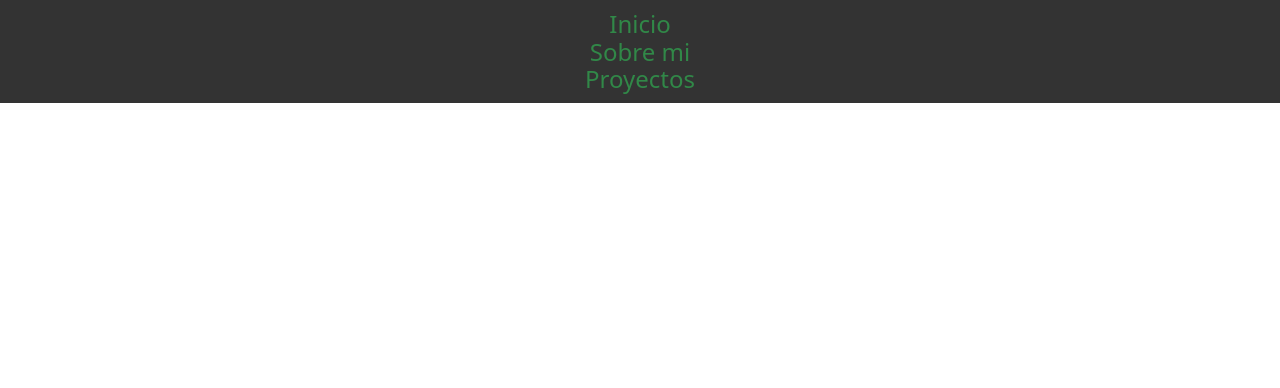
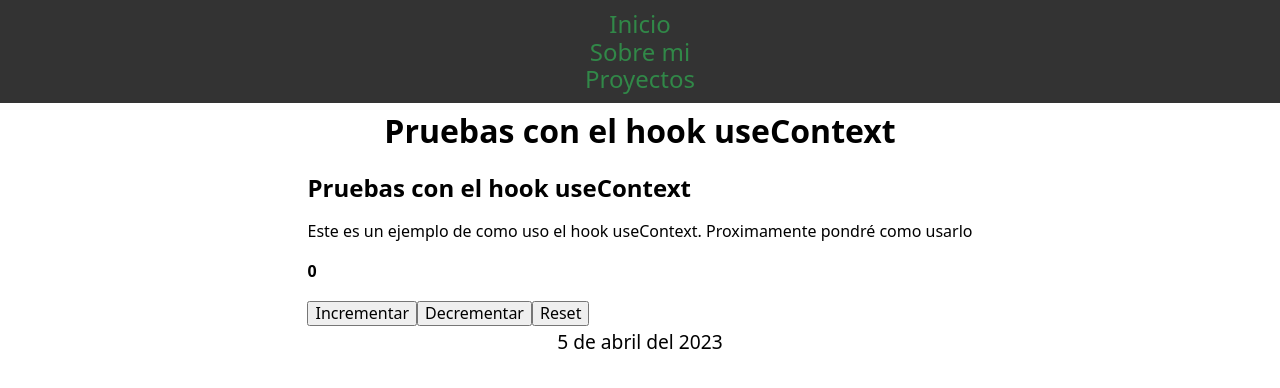
Before and after one commit to GersonGarciaKatowhu/blogs, a React (Vite) app: page /proyects/usecontext in a window 1280 px wide. Shown: the top 388 px of the page. Built offline with nearby package versions, Linux system fonts and the light colour scheme.

Commit message:
Se añadio un useContext simple

```diff
--- a/src/App.jsx
+++ b/src/App.jsx
@@ -1,34 +1,36 @@
 import "./App.css";
-import {
-  BrowserRouter,
-  Routes,
-  Route,
-  Link,
-} from "react-router-dom";
+import { BrowserRouter, Routes, Route, Link } from "react-router-dom";
 import Home from "./pages/Home";
 import About from "./pages/About";
-import Maderas from './pages/proyects/Maderas'
+import Maderas from "./pages/proyects/Maderas";
 import Proyects from "./pages/Proyects";
+import UseContext from "./pages/proyects/pruebas/UseContext";
+import StateCompo from "./hooks/useContext/StateCompo";
 
 const routes = [
   { path: "/", element: <Home /> },
   { path: "/about", element: <About /> },
   { path: "/proyects/maderas", element: <Maderas /> },
   { path: "/proyects", element: <Proyects /> },
-  // {path: '/tests', element: }
+  { path: "/proyects/usecontext", element: <UseContext /> },
 ];
-
 
 function App() {
   return (
     <div className="App">
+      <StateCompo>
         <BrowserRouter>
           <header>
             <nav>
-          <Link className='center nav-link' to="/">Inicio</Link>
-          <Link className="center nav-link" to="about">Sobre mi</Link>
-          <Link className="center nav-link" to="proyects">Proyectos</Link>
-            {/*<Link to='tests' className='center nav-link' >Tests</Link>*/}
+              <Link className="center nav-link" to="/">
+                Inicio
+              </Link>
+              <Link className="center nav-link" to="/about">
+                Sobre mi
+              </Link>
+              <Link className="center nav-link" to="/proyects">
+                Proyectos
+              </Link>
             </nav>
           </header>
           <Routes>
@@ -41,6 +43,7 @@ function App() {
             ))}
           </Routes>
         </BrowserRouter>
+      </StateCompo>
     </div>
   );
 }
--- a/src/component/Pages.jsx
+++ b/src/component/Pages.jsx
@@ -1,15 +1,18 @@
 import { Helmet } from "react-helmet"
+import Header from "./Header"
+
 function Pages({children, title, dataPublication }) {
   return (
-    <div>
-
+    <>
+    <main className="centerAll">
         <Helmet>
             <title>{title}</title>
         </Helmet>
         <h1 className="no-margin center">{title}</h1>
         {children}
         <p className="data-publication center">{dataPublication}</p>
-    </div>
+    </main>
+    </>
   )
 }
 
--- /dev/null
+++ b/src/hooks/useContext/StateCompo.jsx
@@ -0,0 +1,33 @@
+import { useState } from "react"
+import { counterContext } from "./counterConstext"
+
+import React from 'react'
+
+function StateCompo({ children }) {
+    const [counter, setCounter] = useState(0)
+
+    const increment = () => {
+        setCounter(counter + 1)
+    }
+    const decrement = () => {
+        setCounter(counter - 1)
+    }
+    const reset = () => {
+        setCounter(0)
+    }
+
+  return (
+    <counterContext.Provider
+        value={{
+            counter,
+            increment,
+            decrement,
+            reset
+        }}
+    >
+        { children }
+    </counterContext.Provider>
+  )
+}
+
+export default StateCompo
--- /dev/null
+++ b/src/hooks/useContext/counterConstext.js
@@ -0,0 +1,2 @@
+import { createContext } from "react";
+export const counterContext = createContext()
--- a/src/pages/About.jsx
+++ b/src/pages/About.jsx
@@ -4,7 +4,6 @@ import gato from "../assets/gato.jpg";
 function About() {
   return (
     <div>
-      <main className="centerAll">
         <Pages title="Sobre mi">
           <div className="padding-general">
             <p>
@@ -21,7 +20,6 @@ function About() {
             </div>
           </div>
         </Pages>
-      </main>
     </div>
   );
 }
--- a/src/pages/Home.jsx
+++ b/src/pages/Home.jsx
@@ -2,13 +2,11 @@ import Pages from "../component/Pages";
 function Home() {
   return (
     <>
-      <main className="centerAll">
         <Pages title="Inicio">
           <div className="padding-general">
             <p>Esta es mi página de artículos y blogs</p>
           </div>
         </Pages>
-      </main>
     </>
   );
 }
--- a/src/pages/Proyects.jsx
+++ b/src/pages/Proyects.jsx
@@ -1,10 +1,8 @@
 import { Link } from "react-router-dom"
 import Pages from "../component/Pages"
-
 function Proyects() {
   return (
     <div>
-          <main className="centerAll" >
             <Pages title='Proyectos'>
             <div className="padding-general">
                 <Link
@@ -13,9 +11,14 @@ function Proyects() {
                 >
                     Maderas
                 </Link>
+                <Link
+                    to="/proyects/usecontext"
+                    className="link-blog"
+                >
+                    UseContext
+                </Link>
             </div>
             </Pages>
-          </main>
     </div>
   )
 }
--- a/src/pages/proyects/Maderas.jsx
+++ b/src/pages/proyects/Maderas.jsx
@@ -3,7 +3,6 @@ import Pages from "../../component/Pages";
 function Maderas() {
   return (
     <>
-      <main className="centerAll">
         <Pages dataPublication="4 de Abril del 2023" title="Tipos de maderas">
           <div className="padding-general">
             <h2 className="sub-title center">Tipos y características</h2>
@@ -30,7 +29,6 @@ function Maderas() {
             </p>
           </div>
         </Pages>
-      </main>
     </>
   );
 }
--- /dev/null
+++ b/src/pages/proyects/pruebas/UseContext.jsx
@@ -0,0 +1,23 @@
+import Pages from "../../../component/Pages"
+import { counterContext } from "../../../hooks/useContext/counterConstext"
+import { useContext } from "react"
+
+function UseContext() {
+
+  const { counter, increment, decrement, reset } = useContext(counterContext)
+
+  return (
+    <Pages title='Pruebas con el hook useContext' dataPublication='5 de abril del 2023'>
+      <div className="padding-general">
+          <h2>Pruebas con el hook useContext</h2>
+          <p>Este es un ejemplo de como uso el hook useContext. Proximamente pondré como usarlo</p>
+          <h4>{counter}</h4>
+          <button onClick={increment}>Incrementar</button>
+          <button onClick={decrement}>Decrementar</button>
+          <button onClick={reset}>Reset</button>
+      </div>
+    </Pages>
+  )
+}
+
+export default UseContext
```
Also changed, not shown: 1 other file (tests, documents, lock files or other folders). Lines whose indentation alone changed are shown as unchanged.
